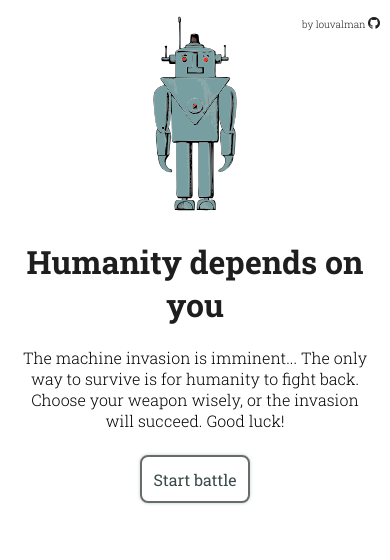
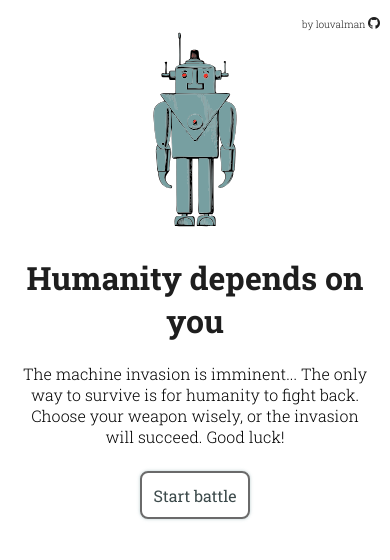
Before and after one commit to louvalman/rockpaperscissor, a plain HTML site: page index.html in a window 390 px wide. Drawn offline with nearby package versions, Linux system fonts and the light colour scheme.

Commit message:
small mobile adjustment

```diff
--- a/index.html
+++ b/index.html
@@ -267,7 +267,7 @@
       @media only screen and (max-width: 600px) {
         .top-img {
           width: 60%;
-          margin-top: 8px;
+          margin-top: 24px;
         }
 
         h3 {
```
